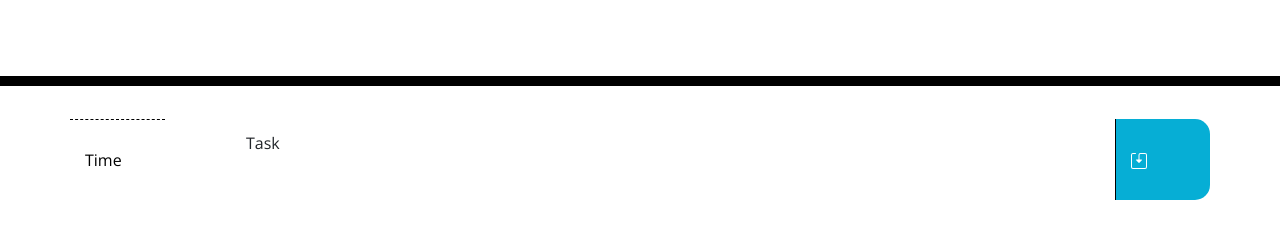
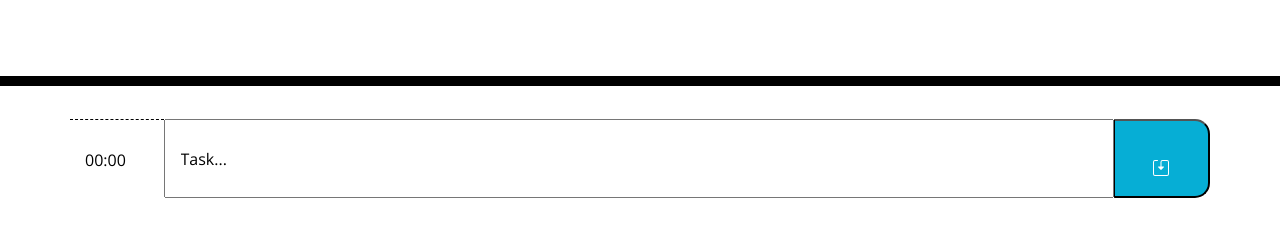
Before and after one commit to Jalvarez025/Homework-5, a plain HTML site: page index.html in a window 1280 px wide. Shown: the part 182-420 px from the top of the page. Drawn offline with nearby package versions, Linux system fonts and the light colour scheme.

Commit message:
Not Working

```diff
--- a/index.html
+++ b/index.html
@@ -20,6 +20,7 @@
     />
     <link rel="stylesheet" href="style.css" />
     <title>Work Day Scheduler</title>
+
   </head>
 
   <body>
@@ -30,23 +31,20 @@
     </header>
     <div class="container" style = "width: 100%;">
       <!-- Timeblocks go here -->
+        <div class="row" id = "timeSlot">
 
+              <time class="hour col">
+                00:00
+              </time>
 
-        <div class="row">
+              <input class="col-10" value="Task..." id = "userTask">
+            </input>
 
-              <p class="hour col">
-                Time
-              </p>
-
-              <p class="col-10">
-                Task
-              </p>
-
-              <i class="saveBtn col">
+              <button class="saveBtn col" id = "saveBtn">
                 <svg xmlns="http://www.w3.org/2000/svg" width="16" height="16" fill="currentColor" class="bi bi-save2" viewBox="0 0 16 16">
                 <path d="M2 1a1 1 0 0 0-1 1v12a1 1 0 0 0 1 1h12a1 1 0 0 0 1-1V2a1 1 0 0 0-1-1H9.5a1 1 0 0 0-1 1v4.5h2a.5.5 0 0 1 .354.854l-2.5 2.5a.5.5 0 0 1-.708 0l-2.5-2.5A.5.5 0 0 1 5.5 6.5h2V2a2 2 0 0 1 2-2H14a2 2 0 0 1 2 2v12a2 2 0 0 1-2 2H2a2 2 0 0 1-2-2V2a2 2 0 0 1 2-2h2.5a.5.5 0 0 1 0 1H2z"/>
               </svg>
-              </i>
+            </button>
 
         </div>
 
```
Also changed, not shown: script.js (added, +25 -0 lines).
